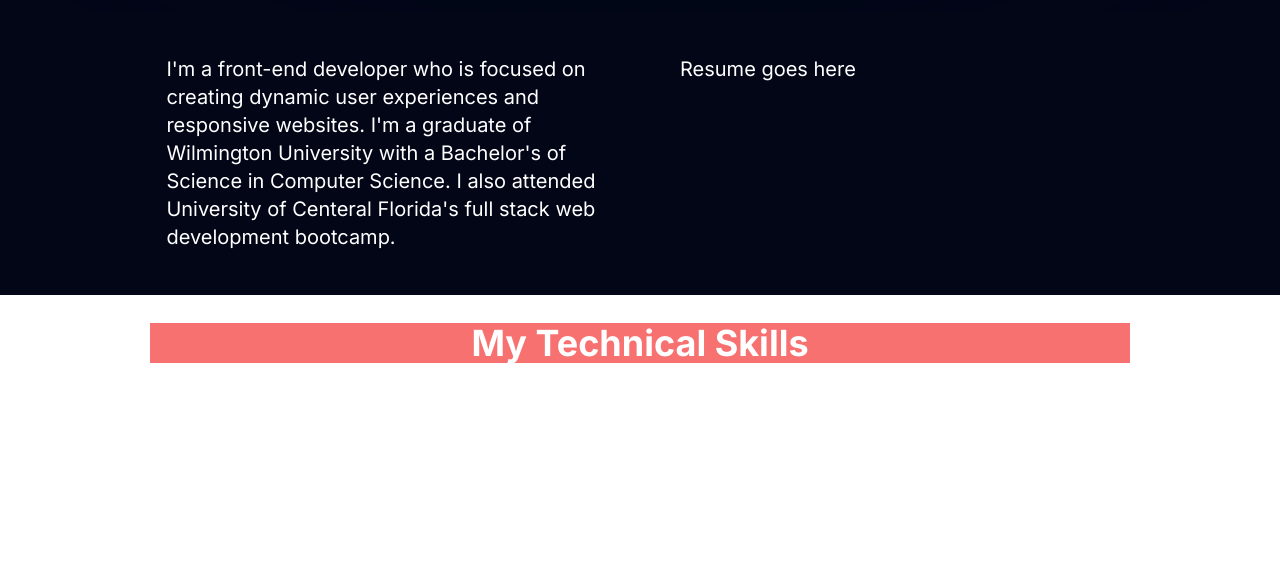
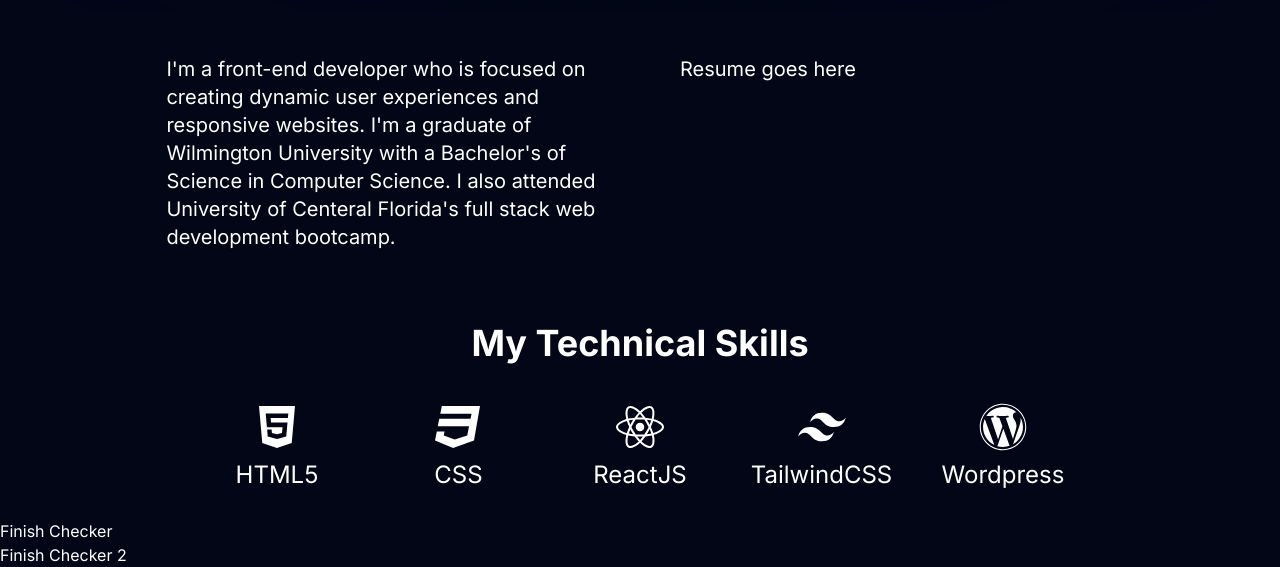
Before and after one commit to adamalcantara/adam_portfolio_2024, a Next.js app: page / in a window 1280 px wide. Shown: the part 789-1356 px from the top of the page. Before the commit the page ends 1228 px from the top, so only its background shows below. Built offline with nearby package versions, Linux system fonts and the light colour scheme.

Commit message:
Skills added to the page

```diff
--- a/components/Skills.tsx
+++ b/components/Skills.tsx
@@ -1,11 +1,51 @@
 import React from 'react'
+import { FaHtml5, FaCss3, FaReact, FaWordpress } from 'react-icons/fa'
+import { RiTailwindCssFill } from "react-icons/ri";
+
+const technologies = [
+  {
+    id: 1,
+    name: "HTML5",
+    icon: <FaHtml5 />,
+  },
+  {
+    id: 2,
+    name: "CSS",
+    icon: <FaCss3 />,
+  },
+  {
+    id: 3,
+    name: "ReactJS",
+    icon: <FaReact />,
+  },
+  {
+    id: 4,
+    name: "TailwindCSS",
+    icon: <RiTailwindCssFill />,
+  },
+  {
+    id: 5,
+    name: "Wordpress",
+    icon: <FaWordpress />,
+  },
+]
 
 const Skills = () => {
+
   return (
-    <div className='flex justify-center p-7'>
-      <div className='flex flex-col items-center w-4/5 bg-red-400'>
+    <div className='flex justify-center p-7 bg-slate-950'>
+      <div className='flex flex-col items-center w-4/5'>
         <p className='text-4xl font-bold'>My Technical Skills</p>
         {/* div for skills */}
+        <div className='mt-10 grid grid-cols-5 gap-x-10'>
+          {/* map over the skills and create cards */}
+          {technologies.map((technology) => (
+            <div className='flex flex-col justify-center items-center'>
+              <p className='text-5xl'>{technology.icon}</p>
+              <p className='text-2xl mt-2'>{technology.name}</p>
+            </div>
+          ))}
+        </div>
       </div>
     </div>
   )
--- a/components/ui/ProjectCard.tsx
+++ b/components/ui/ProjectCard.tsx
@@ -3,7 +3,7 @@ import { projects } from "../../data/index";
 
 const ProjectCard = () => {
   return (
-    <div>
+    <div className='bg-slate-950'>
         {projects.map((project) => (
             <div>{project.title}</div>
         ))}
```
